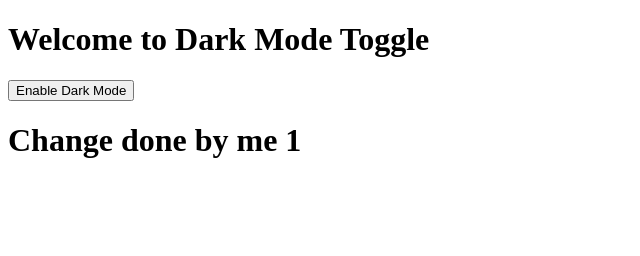
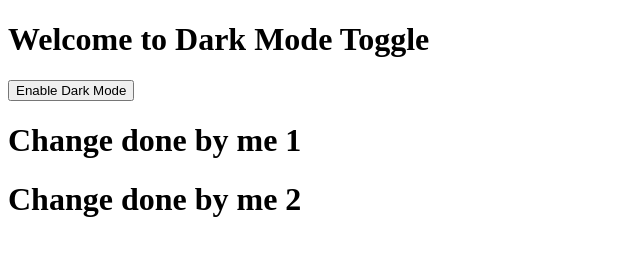
Before and after one commit to omjindal012/git_demo, a plain HTML site: page index.html in a window 1280 px wide. Shown: the whole page, without its empty margins (0-640 px from the left). Drawn offline with Linux system fonts and the light colour scheme.

Commit message:
changed 2nd time

```diff
--- a/index.html
+++ b/index.html
@@ -9,5 +9,6 @@
     <h1>Welcome to Dark Mode Toggle</h1>
     <button id="toggleButton">Enable Dark Mode</button>
     <h1>Change done by me 1</h1>
+    <h1>Change done by me 2</h1>
   </body>
 </html>
```
